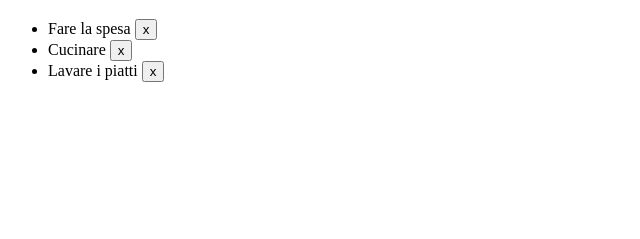
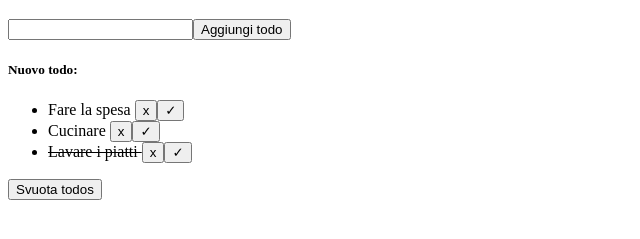
Before and after one commit to Claudio-Pri/vue-todolist, a plain HTML site: page index.html in a window 1280 px wide. Shown: the part 61-300 px from the top of the page, without its empty margins (0-640 px from the left). Drawn offline with nearby package versions, Linux system fonts and the light colour scheme.

Commit message:
corretto push obj- class done-todo-click su li

```diff
--- a/css/style.css
+++ b/css/style.css
@@ -6,5 +6,8 @@
     GENERAL
 */
 
+.done-todo {
+    text-decoration: line-through;
+}
 
 /* DEBUG */
--- a/index.html
+++ b/index.html
@@ -22,14 +22,31 @@
     <div id="app">
 
         <h1>Todo in todos</h1>
+
+        <div>
+            <input v-model="newTodo.text" type="text">
+            <button @click="addTodo()">Aggiungi todo</button>
+        </div>
+        <h5>Nuovo todo: {{newTodo.text}}</h5>
+
         <ul>
-            <li v-for="(todo, todosIndex) in todos">
+            <li v-for="(todo, todosIndex) in todos" :class="{
+                'done-todo': todo.done == true
+            }" @click="handleClickTodo(todosIndex)">
                 {{todo.text}}
-                <button @click="removeToDo(todosIndex)">
+                <button @click.stop="removeToDo(todosIndex)">
                     x
+                </button>
+
+                <button @click.stop="todoDone(todosIndex)">
+                    &check;
                 </button>
             </li>
         </ul>
+
+        <button @click="todos = []">
+            Svuota todos
+        </button>
     </div>
 
 
--- a/js/scripts.js
+++ b/js/scripts.js
@@ -25,9 +25,13 @@ const app = createApp({
                 },
                 {
                     text: 'Lavare i piatti',
-                    done: false,
+                    done: true,
                 },
-            ]
+            ],
+            newTodo: {
+                text: '',
+                done: false,
+            },
         };
     },
     methods: {
@@ -35,9 +39,29 @@ const app = createApp({
             // console.log('rimuovi todo');
             this.todos.splice(i, 1);
 
+        },
+        addTodo() {
+            // this.todos.push(this.newTodo);
+            // this.newTodo.text = '';
+            // non funziona--chiedere / il problema è il push di un obj
+            this.todos.push({
+                // text: this.newTodo.text,
+                // done: this.newTodo.done,
+                ...this.newTodo
+            });
+            //qui svuoto new todo?
+
+        },
+        todoDone(i) {
+            this.todos[i].done = true;
+            console.log(this.todos[i].done);
+
+        },
+        handleClickTodo(i) {
+
+            this.todos[i].done = !this.todos[i].done;
+            console.log(this.todos[i].done);
         }
-    }
 
-
-
+    },
 }).mount('#app')
```
